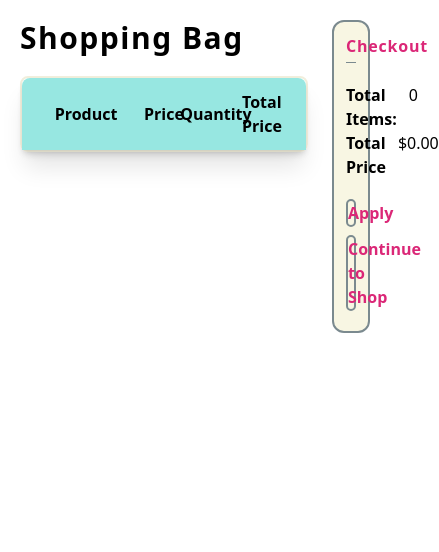
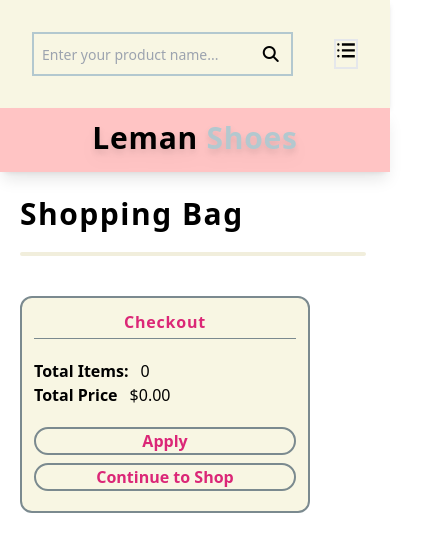
Before and after one commit to Gahramanoval301/e_commerce_internship, a React (Vite) app: page /cart in a window 390 px wide. Shown: the top 552 px of the page, 439 px wide, since content can reach past the window. Built offline with nearby package versions, Linux system fonts and the light colour scheme.

Commit message:
add some styles for responsive design

```diff
--- a/src/components/Cart/index.jsx
+++ b/src/components/Cart/index.jsx
@@ -4,6 +4,8 @@ import SingleCardItem from './SingleCardItem';
 import { useNavigate } from 'react-router';
 import { useDispatch, useSelector } from 'react-redux';
 import { setCounts } from '../../slices/CartItemsSlice';
+import Header from '../Header';
+import { Link } from 'react-router-dom';
 
 export default function Cart() {
 
@@ -87,11 +89,13 @@ export default function Cart() {
     const totalSum = sumObjectValues(countsSlice);
 
     return (
-        <div className='grid grid-cols-10'>
-            <div className='col-span-8'>
+        <>
+            <Header />
+            <div className='grid lg:grid-cols-10 translate-y-44 sm:translate-y-32 md:translate-y-28 pb-10'>
+                <div className='col-span-8 pr-5'>
                     <h1 className='m-5 font-bold text-3xl tracking-wider'>Shopping Bag</h1>
-                <div className=' m-5 mr-1 border-2 border-secondary-dark rounded-lg shadow-xl '>
-                    <div className='grid grid-cols-10 place-items-center p-3 bg-primary-light rounded-t-lg shadow-md font-semibold '>
+                    <div className='m-5 mr-1 border-2 border-secondary-dark rounded-lg shadow-xl '>
+                        <div className='hidden sm:grid sm:grid-cols-10 place-items-center p-3 bg-primary-light rounded-t-lg shadow-md font-semibold '>
                             <h1 className='col-span-4 '>Product</h1>
                             <h1 className='col-span-2 '>Price</h1>
                             <h1 className='col-span-2 '>Quantity</h1>
@@ -107,7 +111,7 @@ export default function Cart() {
                         </div>
                     </div>
                 </div>
-            <div className='col-span-2 m-5 flex flex-col justify-end '>
+                <div className='text-center max-[1024px]:w-[90vw] max-[600px]:w-[290px] max-[600px]:ml-5 max-[850px]:ml-6 max-[1024px]:ml-10 col-span-2 m-5 flex flex-col justify-end '>
                     <div className='border-2 rounded-xl border-primary-darkest bg-secondary-light p-3 pb-5 flex flex-col gap-5'>
                         <div>
                             <h1 className='font-bold tracking-wider text-pink-600 mb-1'>Checkout</h1>
@@ -130,6 +134,7 @@ export default function Cart() {
                     </div>
                 </div>
             </div>
+        </>
 
     )
 }
```
Lines whose indentation alone changed are shown as unchanged.
